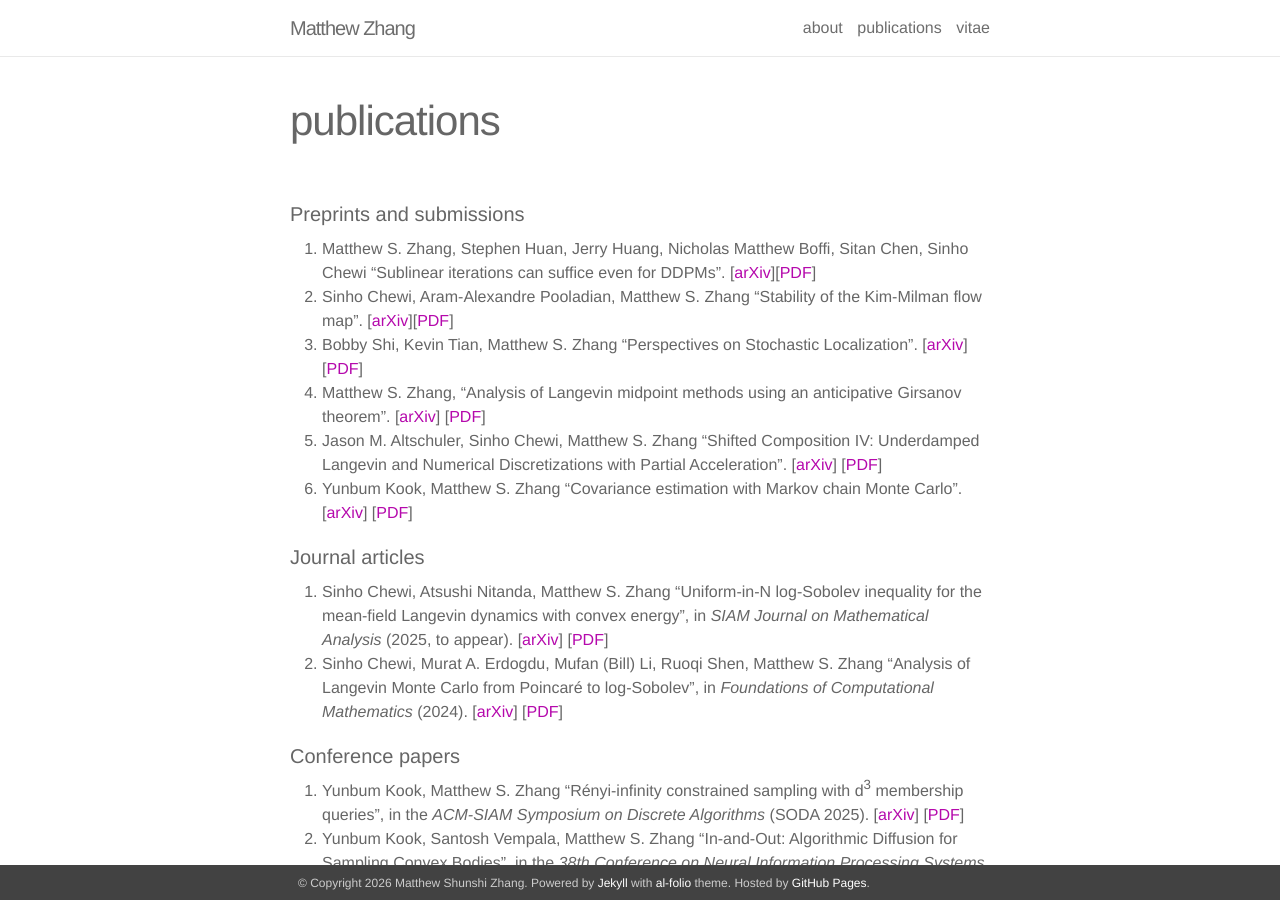
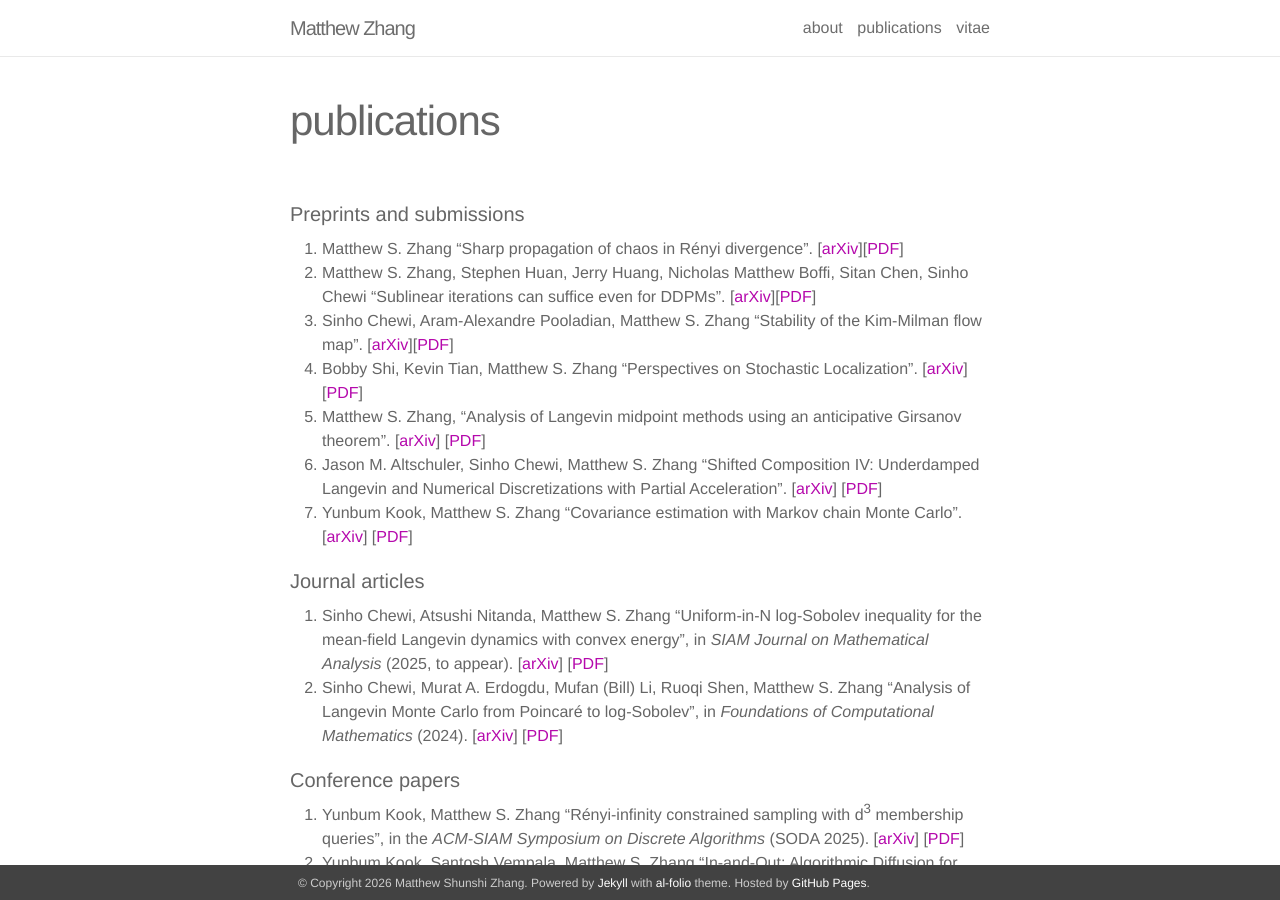
Before and after one commit to matthewzhang1998/matthewzhang1998.github.io, a Jekyll site: the page built from _pages/publications.md, in a window 1280 px wide and 900 px high. Built offline with Jekyll 4.4.1, drawn with Linux system fonts in a browser that asks for light colours; nearby versions of some CDN libraries.

Commit message:
new publication

```diff
--- a/_pages/publications.md
+++ b/_pages/publications.md
@@ -5,12 +5,13 @@
 ---
 
 #### Preprints and submissions
-1. Matthew S. Zhang, Stephen Huan, Jerry Huang, Nicholas Matthew Boffi, Sitan Chen, Sinho Chewi "Sublinear iterations can suffice even for DDPMs". [<a href="https://arxiv.org/abs/2511.04844">arXiv</a>][<a href="https://arxiv.org/pdf/2511.04844">PDF</a>]
-2. Sinho Chewi, Aram-Alexandre Pooladian, Matthew S. Zhang "Stability of the Kim-Milman flow map". [<a href="https://arxiv.org/abs/2511.01154">arXiv</a>][<a href="https://arxiv.org/pdf/2511.01154">PDF</a>]
-3. Bobby Shi, Kevin Tian, Matthew S. Zhang "Perspectives on Stochastic Localization". [<a href="https://www.arxiv.org/abs/2510.04460">arXiv</a>] [<a href="https://www.arxiv.org/pdf/2510.04460">PDF</a>]
-4. Matthew S. Zhang, "Analysis of Langevin midpoint methods using an anticipative Girsanov theorem". [<a href="https://arxiv.org/abs/2507.12791">arXiv</a>] [<a href="https://arxiv.org/pdf/2507.12791">PDF</a>]
-5. Jason M. Altschuler, Sinho Chewi, Matthew S. Zhang "Shifted Composition IV: Underdamped Langevin and Numerical Discretizations with Partial Acceleration". [<a href="https://www.arxiv.org/abs/2506.23062">arXiv</a>] [<a href="https://www.arxiv.org/pdf/2506.23062">PDF</a>]
-6. Yunbum Kook, Matthew S. Zhang "Covariance estimation with Markov chain Monte Carlo". [<a href="https://arxiv.org/abs/2410.17147v1">arXiv</a>] [<a href="https://arxiv.org/pdf/2410.17147v1">PDF</a>]
+1. Matthew S. Zhang "Sharp propagation of chaos in Rényi divergence". [<a href="https://arxiv.org/abs/2601.10076">arXiv</a>][<a href="https://arxiv.org/pdf/2601.10076">PDF</a>]
+2. Matthew S. Zhang, Stephen Huan, Jerry Huang, Nicholas Matthew Boffi, Sitan Chen, Sinho Chewi "Sublinear iterations can suffice even for DDPMs". [<a href="https://arxiv.org/abs/2511.04844">arXiv</a>][<a href="https://arxiv.org/pdf/2511.04844">PDF</a>]
+3. Sinho Chewi, Aram-Alexandre Pooladian, Matthew S. Zhang "Stability of the Kim-Milman flow map". [<a href="https://arxiv.org/abs/2511.01154">arXiv</a>][<a href="https://arxiv.org/pdf/2511.01154">PDF</a>]
+4. Bobby Shi, Kevin Tian, Matthew S. Zhang "Perspectives on Stochastic Localization". [<a href="https://www.arxiv.org/abs/2510.04460">arXiv</a>] [<a href="https://www.arxiv.org/pdf/2510.04460">PDF</a>]
+5. Matthew S. Zhang, "Analysis of Langevin midpoint methods using an anticipative Girsanov theorem". [<a href="https://arxiv.org/abs/2507.12791">arXiv</a>] [<a href="https://arxiv.org/pdf/2507.12791">PDF</a>]
+6. Jason M. Altschuler, Sinho Chewi, Matthew S. Zhang "Shifted Composition IV: Underdamped Langevin and Numerical Discretizations with Partial Acceleration". [<a href="https://www.arxiv.org/abs/2506.23062">arXiv</a>] [<a href="https://www.arxiv.org/pdf/2506.23062">PDF</a>]
+7. Yunbum Kook, Matthew S. Zhang "Covariance estimation with Markov chain Monte Carlo". [<a href="https://arxiv.org/abs/2410.17147v1">arXiv</a>] [<a href="https://arxiv.org/pdf/2410.17147v1">PDF</a>]
 
 #### Journal articles
 1. Sinho Chewi, Atsushi Nitanda, Matthew S. Zhang "Uniform-in-N log-Sobolev inequality for the mean-field Langevin dynamics with convex energy", in *SIAM Journal on Mathematical Analysis* (2025, to appear). [<a href="https://arxiv.org/abs/2409.10440">arXiv</a>] [<a href="https://arxiv.org/pdf/2409.10440">PDF</a>]
```
